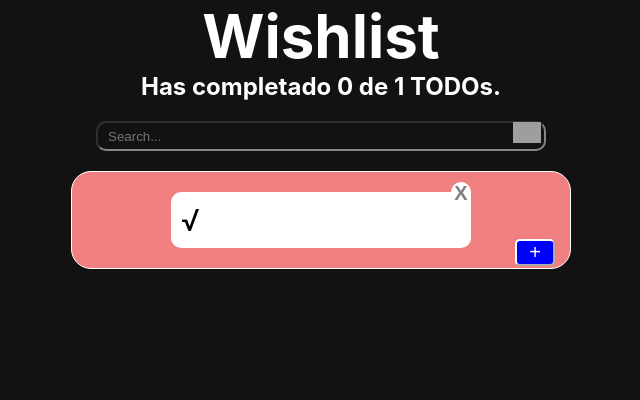
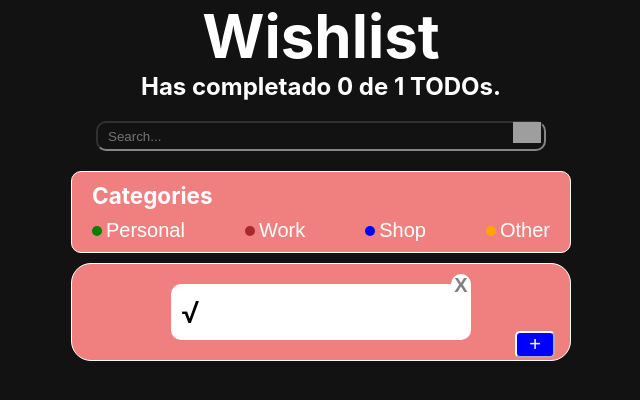
Before and after one commit to 5pamm3r/wish-list, a React (Create React App) app: page / in a window 1280 px wide. Shown: the top 400 px of the page, without its empty margins (319-959 px from the left). Built offline with nearby package versions, Linux system fonts and the light colour scheme; grey boxes are pictures that could not be loaded.

Commit message:
categories

```diff
--- a/src/components/AppUI.js
+++ b/src/components/AppUI.js
@@ -11,6 +11,7 @@ import { Form } from "./Form";
 import { Error } from "./Error";
 import { Empty } from "./Empty";
 import { Loading } from "./Loading";
+import { Categories } from './Categories'
 
 function AppUI() {
   //Obtenemos las props que vamos a necesitar. Alternativa a Consumers.
@@ -30,6 +31,7 @@ function AppUI() {
       <Counter />
 
       <Search />
+      <Categories />
       <List>
         {error && <Error error={error} />}
         {/* {loading && <Loading />} */}
--- /dev/null
+++ b/src/components/Categories/Categories.css
@@ -0,0 +1,52 @@
+.cat__section {
+  display: flex;
+  flex-direction: column;
+  gap: 10px;
+  min-width: 350px;
+  max-width: 500px;
+  margin: 10px auto;
+  padding: 10px 20px;
+  background-color: lightcoral;
+  border-radius: 10px;
+  border: 1px solid white;
+  font-size: 1.5rem;
+}
+.cat__container {
+  display: flex;
+  justify-content: space-between;
+
+}
+
+.cat__container button {
+  font-size: 2rem;
+  background-color: transparent;
+  border: none;
+  cursor: pointer;
+}
+
+.buttons__container {
+  display: flex;
+  align-items: center;
+  gap: 4px;
+}
+
+.dot {
+  border-radius: 50%;
+  width: 10px;
+  height: 10px;
+}
+.dot-all {
+  background-color: white;
+}
+.dot-personal {
+  background-color: green;
+}
+.dot-work {
+  background-color: brown;
+}
+.dot-shop {
+  background-color: blue;
+}
+.dot-other {
+  background-color: orange;
+}
--- /dev/null
+++ b/src/components/Categories/index.js
@@ -0,0 +1,34 @@
+import React from "react";
+import "./Categories.css";
+
+function Categories() {
+  return (
+    <section className="cat__section">
+      <h2>Categories</h2>
+      <div className="cat__container">
+        {/* <div className="buttons__container">
+          <div className="dot-all dot"></div>
+          <button>All</button>
+        </div> */}
+        <div className="buttons__container">
+          <div className="dot-personal dot"></div>
+          <button>Personal</button>
+        </div>
+        <div className="buttons__container">
+          <div className="dot-work dot"></div>
+          <button>Work</button>
+        </div>
+        <div className="buttons__container">
+          <div className="dot-shop dot"></div>
+          <button>Shop</button>
+        </div>
+        <div className="buttons__container">
+          <div className="dot-other dot"></div>
+          <button>Other</button>
+        </div>
+      </div>
+    </section>
+  );
+}
+
+export { Categories };
```
